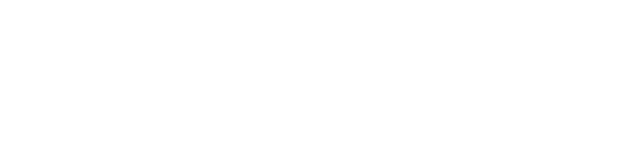
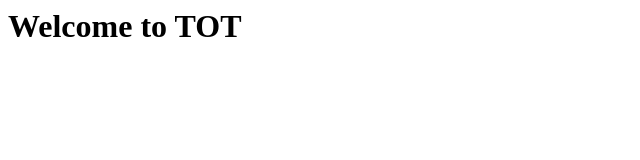
Before and after one commit to rattanakornpumuang/BangSaen, a plain HTML site: page index.html in a window 1280 px wide. Shown: the whole page, without its empty margins (0-640 px from the left). Drawn offline with Linux system fonts and the light colour scheme.

Commit message:
Init index.html add body

```diff
--- a/index.html
+++ b/index.html
@@ -5,6 +5,6 @@
     <title>Git Simple</title>
 </head>
 <body>
-
+   <h1>Welcome to TOT</h1>
 </body>
 </html>
```
